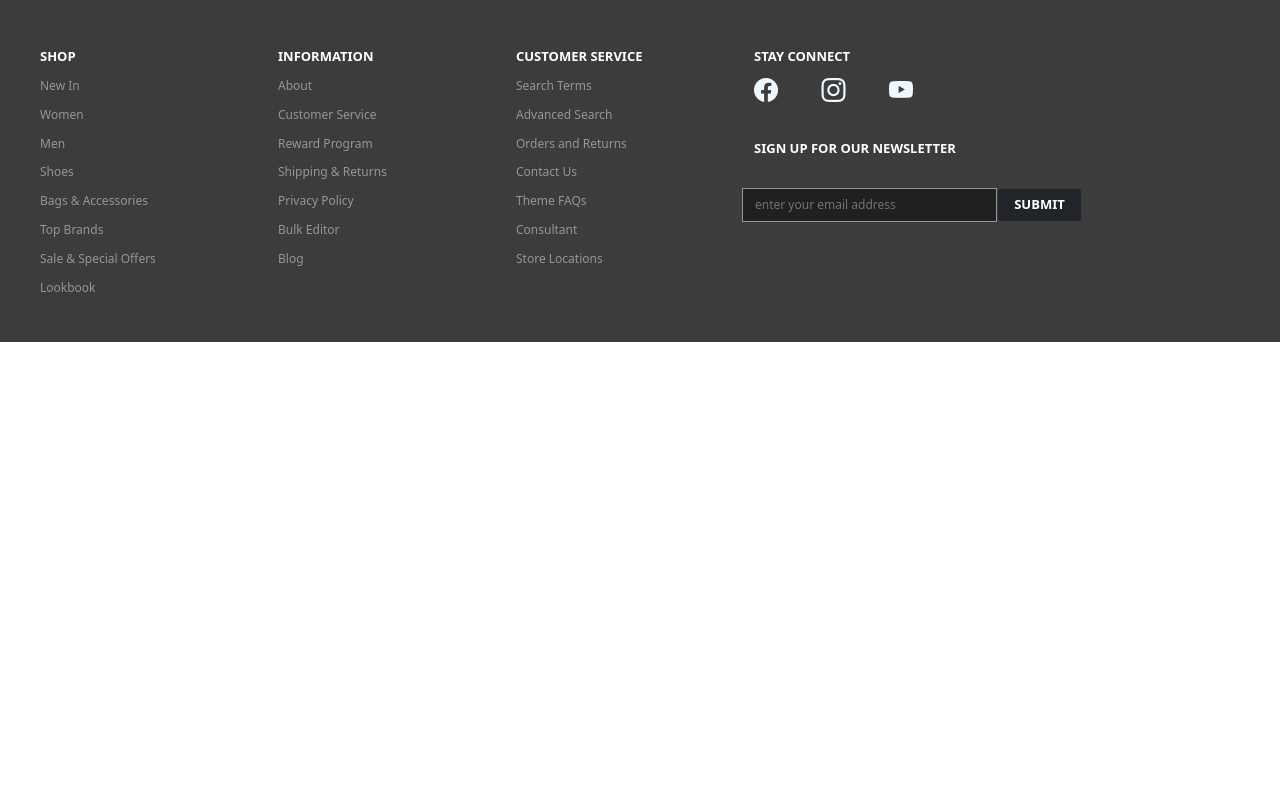
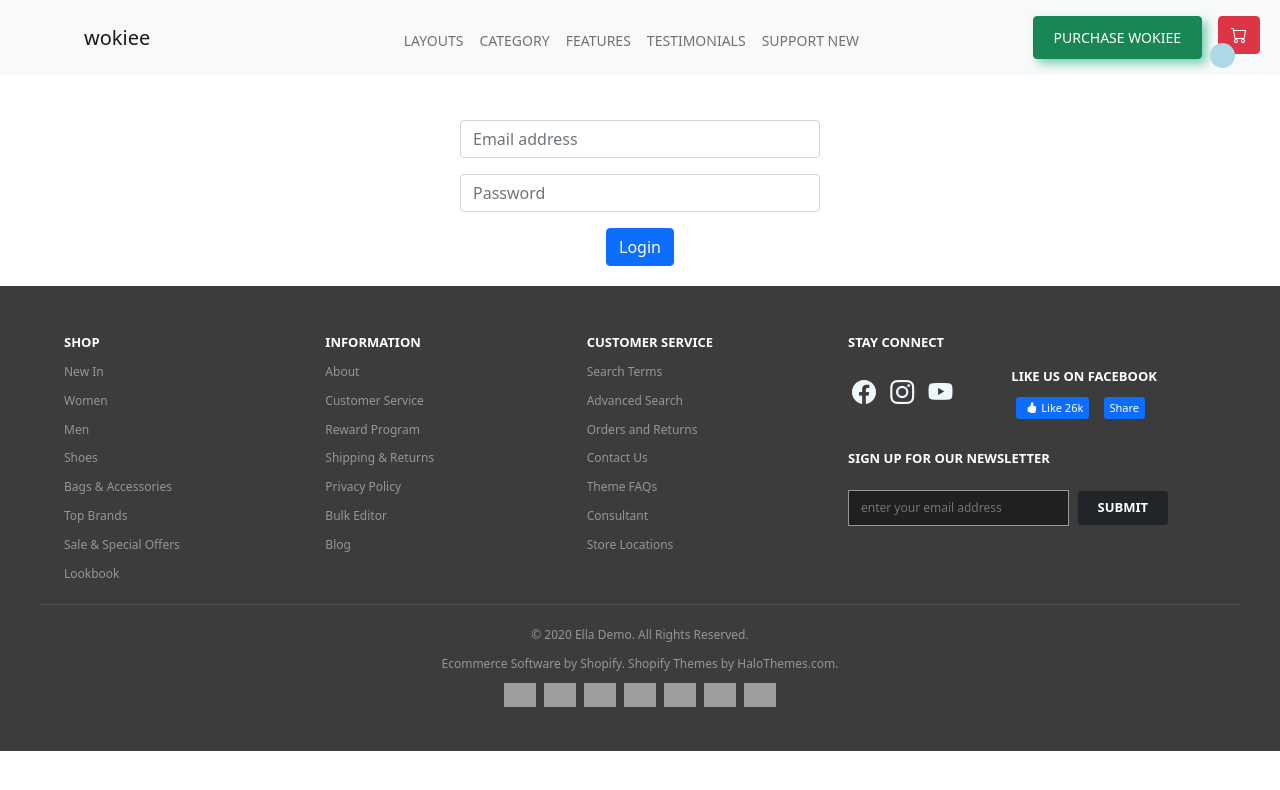
Before and after one commit to NguyenTanPhucK11/ecommerce, a website with bundled scripts: page login.html in a window 1280 px wide. Built offline with nearby package versions, Linux system fonts and the light colour scheme; no server answers; grey boxes are pictures that could not be loaded.

Commit message:
fix : footer (done

```diff
--- a/app.js
+++ b/app.js
@@ -116,30 +116,65 @@
 
 class Footer extends HTMLElement {
   connectedCallback() {
-    this.innerHTML = ` <div class="col">
-    <h3>Support System</h3>
-    <img
-      class="footer__img"
-      src="https://images.ctfassets.net/hrltx12pl8hq/31f9j3A3xKasyUMMsuIQO8/6a8708add4cb4505b65b1cee3f2e6996/9db2e04eb42b427f4968ab41009443b906e4eabf-people_men-min.jpg?fit=fill&w=368&h=207"
-      alt=""
-    />
-    <div class="footer__content">
-      All requests will be processed manually by our developer or our support staff during
-      <div style="font-weight: 700">24 hours (Monday - Friday, 10.00 - 20.00 GMT+2)</div>
-      We will try to reply as fast as we can. Will be in touch.
+    this.innerHTML = `<div
+    class="footer"
+    x-data="{
+    footer : [{title : 'SHOP', subTitle:['New In','Women','Men','Shoes','Bags & Accessories','Top Brands','Sale & Special Offers','Lookbook']},
+    {title : 'INFORMATION', subTitle:['About','Customer Service','Reward Program','Shipping & Returns','Privacy Policy','Bulk Editor','Blog']},
+    {title : 'CUSTOMER SERVICE', subTitle:['Search Terms','Advanced Search','Orders and Returns','Contact Us','Theme FAQs','Consultant','Store Locations']}
+    ],
+    preferCardVisa:'https://cdn.shopify.com/s/files/1/0071/4755/2866/files/',
+    listImgCardVisa : ['Visa_Inverted_x32.png?v=1541586136','MasterCard_x32.png?v=1541586157','American-Express_x32.png?v=1541586174','Cirrus_Inverted_x32.png?v=1541586249','Discover_x32.png?v=1541586268','PayPal_x32.png?v=1541586200','Western_Union_x32.png?v=1541586300'],
+  }"
+  >
+    <div class="row text-start px-4">
+      <template x-for="f in footer">
+        <div class="col">
+          <div class="footer__title" x-text="f.title"></div>
+          <template x-for="s in f.subTitle">
+            <div class="footer__subTitle" x-text="s"></div>
+          </template>
+        </div>
+      </template>
+      <div class="col-12 col-sm-8 col-lg-5 col-xl-4">
+        <div class="footer__title py-2 py-lg-0">STAY CONNECT</div>
+        <div class="row">
+          <div class="col py-3 footer__icon">
+            <i class="col bi-facebook px-1"></i>
+            <i class="col bi-instagram px-1"></i>
+            <i class="col bi-youtube px-1"></i>
+          </div>
+          <div class="col col-sm-7 align-self-center">
+            <div class="footer__title">LIKE US ON FACEBOOK</div>
+            <div>
+              <button class="footer__likeShare btn btn-primary">
+                <i class="bi bi-hand-thumbs-up-fill px-1"></i>Like 26k
+              </button>
+              <button class="footer__likeShare btn btn-primary">Share</button>
+            </div>
+          </div>
+        </div>
+        <div class="footer__title py-3">SIGN UP FOR OUR NEWSLETTER</div>
+        <div class="row m-0">
+          <input
+            class="footer__inputForm form-control me-2 py-2"
+            placeholder="enter your email address"
+            type="text"
+          />
+          <button class="col-3 col-lg-3 footer__submit btn btn-dark">SUBMIT</button>
+        </div>
+      </div>
     </div>
-    <button class="btn btn-success footer__question">
-      <i class="col bi-question-circle-fill" style="padding: 5px"></i>
-      ASK A QUESTION
-    </button>
+    <div class="footer__subTitle">
+      <hr />
+      <div>
+        © 2020 Ella Demo. All Rights Reserved. <br />
+        Ecommerce Software by Shopify. Shopify Themes by HaloThemes.com.
+      </div>
 
-    <div class="footer__overwrite">© Wokiee 2022. All Rights Reserved.</div>
-    <div class="row d-flex justify-content-center">
-      <div class="col-2 d-flex justify-content-center">
-        <i class="col bi-facebook"></i>
-        <i class="col bi-instagram"></i>
-        <i class="col bi-youtube"></i>
-      </div>
+      <template x-for="visa in listImgCardVisa">
+        <img class="footer__cardVisa m-1" :src="preferCardVisa + visa " alt="" />
+      </template>
     </div>
   </div>`;
   }
--- a/login.html
+++ b/login.html
@@ -16,7 +16,7 @@
     <link rel="stylesheet" href="styles.css" />
   </head>
   <body>
-    <!-- <header class="header">
+    <header class="header">
       <main-header></main-header>
     </header>
     <div class="container login">
@@ -29,43 +29,9 @@
       <div id="invalid-user"></div>
 
       <button class="btn btn-primary" id="btn-login" type="button">Login</button>
-    </div> -->
-    <footer
-      class="footer"
-      x-data="{
-      footer : [{title : 'SHOP', subTitle:['New In','Women','Men','Shoes','Bags & Accessories','Top Brands','Sale & Special Offers','Lookbook']},
-      {title : 'INFORMATION', subTitle:['About','Customer Service','Reward Program','Shipping & Returns','Privacy Policy','Bulk Editor','Blog']},
-      {title : 'CUSTOMER SERVICE', subTitle:['Search Terms','Advanced Search','Orders and Returns','Contact Us','Theme FAQs','Consultant','Store Locations']}
-      ]
-    }"
-    >
-      <div class="row text-start">
-        <template x-for="f in footer">
-          <div class="col">
-            <div class="footer__title" x-text="f.title"></div>
-            <template x-for="s in f.subTitle">
-              <div class="footer__subTitle" x-text="s"></div>
-            </template>
-          </div>
-        </template>
-        <div class="col-5">
-          <div class="footer__title">STAY CONNECT</div>
-          <div class="col-5 d-flex justify-content-start">
-            <i class="col bi-facebook" style="color: aliceblue; font-size: 24px"></i>
-            <i class="col bi-instagram" style="color: aliceblue; font-size: 24px"></i>
-            <i class="col bi-youtube" style="color: aliceblue; font-size: 24px"></i>
-          </div>
-          <div class="footer__title py-4">SIGN UP FOR OUR NEWSLETTER</div>
-          <div class="row">
-            <input
-              class="col-4 footer__inputForm form-control w-50"
-              placeholder="enter your email address"
-              type="text"
-            />
-            <button class="col-2 footer__submit btn btn-dark">SUBMIT</button>
-          </div>
-        </div>
-      </div>
+    </div>
+    <footer>
+      <main-footer></main-footer>
     </footer>
     <script type="module" src="app.js"></script>
     <script
--- a/styles.css
+++ b/styles.css
@@ -149,6 +149,7 @@
 
 .footer .footer__inputForm {
   color: #969696;
+  width: 60%;
   font-size: 12px;
   background-color: #202020;
   border-radius: 0;
@@ -161,6 +162,23 @@
   color: #ffffff;
   font-weight: 700;
   font-size: 13px;
+}
+
+.footer .footer__icon {
+  color: aliceblue;
+  font-size: 24px;
+}
+
+.footer .footer__likeShare {
+  margin: 5px;
+  font-weight: 500;
+  padding: 2px 5px 2px 5px;
+  font-size: 11px;
+  border-radius: 3px;
+}
+
+.footer .footer__cardVisa {
+  width: 32px;
 }
 
 .card__library {
```
